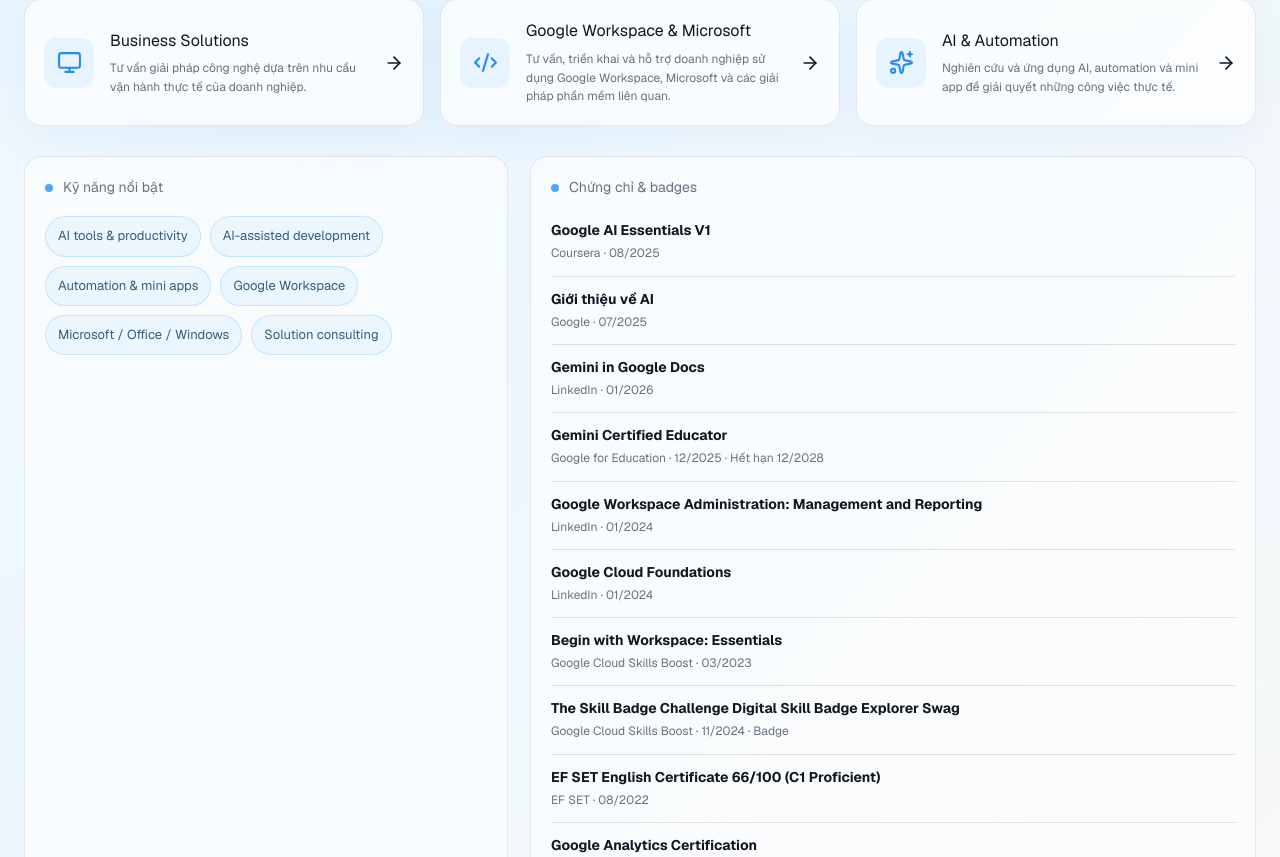
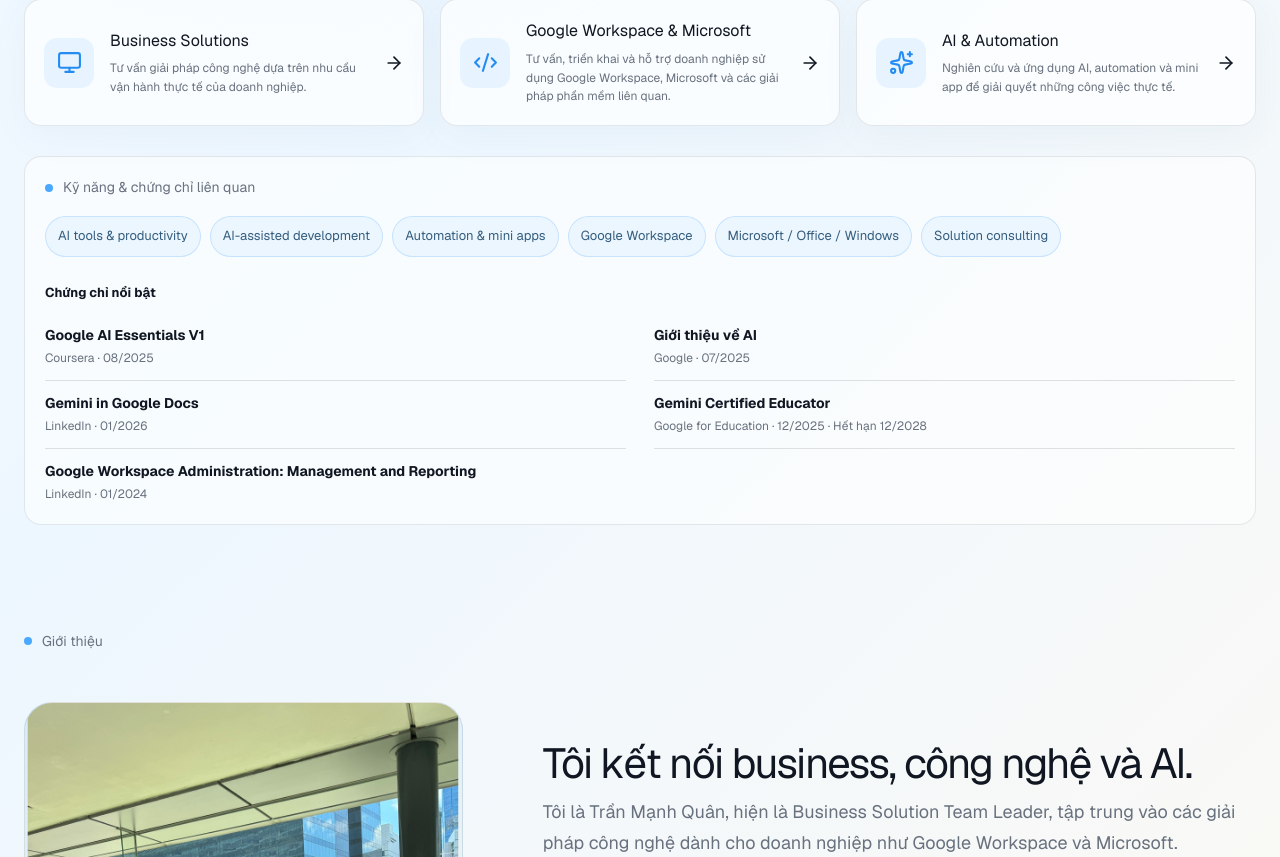
Before and after one commit to quantran159/quantranlab, a Next.js app: page / in a window 1280 px wide. Shown: the part 1203-2060 px from the top of the page. Built offline with nearby package versions, Linux system fonts and the light colour scheme.

Commit message:
Combine related skills and credentials

```diff
--- a/src/components/Home.tsx
+++ b/src/components/Home.tsx
@@ -19,8 +19,8 @@
     labels: ["Google Workspace", "Microsoft", "AI", "Business Solutions"],
     selected: "Dự án nổi bật",
     what: "Tôi làm gì",
-    skillsLabel: "Kỹ năng nổi bật",
-    credentialsLabel: "Chứng chỉ & badges",
+    skillsLabel: "Kỹ năng & chứng chỉ liên quan",
+    credentialsLabel: "Chứng chỉ nổi bật",
     skillTags: ["AI tools & productivity", "AI-assisted development", "Automation & mini apps", "Google Workspace", "Microsoft / Office / Windows", "Solution consulting"],
     credentials: [
       ["Google AI Essentials V1", "Coursera", "08/2025"],
@@ -28,11 +28,6 @@
       ["Gemini in Google Docs", "LinkedIn", "01/2026"],
       ["Gemini Certified Educator", "Google for Education", "12/2025 · Hết hạn 12/2028"],
       ["Google Workspace Administration: Management and Reporting", "LinkedIn", "01/2024"],
-      ["Google Cloud Foundations", "LinkedIn", "01/2024"],
-      ["Begin with Workspace: Essentials", "Google Cloud Skills Boost", "03/2023"],
-      ["The Skill Badge Challenge Digital Skill Badge Explorer Swag", "Google Cloud Skills Boost", "11/2024 · Badge"],
-      ["EF SET English Certificate 66/100 (C1 Proficient)", "EF SET", "08/2022"],
-      ["Google Analytics Certification", "Skillshop", "Hết hạn 01/2025"],
     ],
     skills: [
       ["Business Solutions", "Tư vấn giải pháp công nghệ dựa trên nhu cầu vận hành thực tế của doanh nghiệp."],
@@ -60,8 +55,8 @@
     labels: ["Google Workspace", "Microsoft", "AI", "Business Solutions"],
     selected: "Selected work",
     what: "What I do",
-    skillsLabel: "Core skills",
-    credentialsLabel: "Credentials & badges",
+    skillsLabel: "Related skills & credentials",
+    credentialsLabel: "Selected credentials",
     skillTags: ["AI tools & productivity", "AI-assisted development", "Automation & mini apps", "Google Workspace", "Microsoft / Office / Windows", "Solution consulting"],
     credentials: [
       ["Google AI Essentials V1", "Coursera", "Aug 2025"],
@@ -69,11 +64,6 @@
       ["Gemini in Google Docs", "LinkedIn", "Jan 2026"],
       ["Gemini Certified Educator", "Google for Education", "Dec 2025 · Expires Dec 2028"],
       ["Google Workspace Administration: Management and Reporting", "LinkedIn", "Jan 2024"],
-      ["Google Cloud Foundations", "LinkedIn", "Jan 2024"],
-      ["Begin with Workspace: Essentials", "Google Cloud Skills Boost", "Mar 2023"],
-      ["The Skill Badge Challenge Digital Skill Badge Explorer Swag", "Google Cloud Skills Boost", "Nov 2024 · Badge"],
-      ["EF SET English Certificate 66/100 (C1 Proficient)", "EF SET", "Aug 2022"],
-      ["Google Analytics Certification", "Skillshop", "Expired Jan 2025"],
     ],
     skills: [
       ["Business Solutions", "Technology solution consulting grounded in the real operating needs of businesses."],
@@ -143,9 +133,7 @@
           <div className="skills-panel">
             <p className="section-kicker"><span />{t.skillsLabel}</p>
             <div className="skill-tags">{t.skillTags.map((skill) => <span key={skill}>{skill}</span>)}</div>
-          </div>
-          <div className="credentials-panel">
-            <p className="section-kicker"><span />{t.credentialsLabel}</p>
+            <p className="skills-subheading">{t.credentialsLabel}</p>
             <div className="credentials-list">{t.credentials.map(([title, issuer, date]) => <article className="credential-item" key={title}><strong>{title}</strong><span>{issuer} · {date}</span></article>)}</div>
           </div>
         </div>
```
Also changed, not shown: src/app/globals.css.
